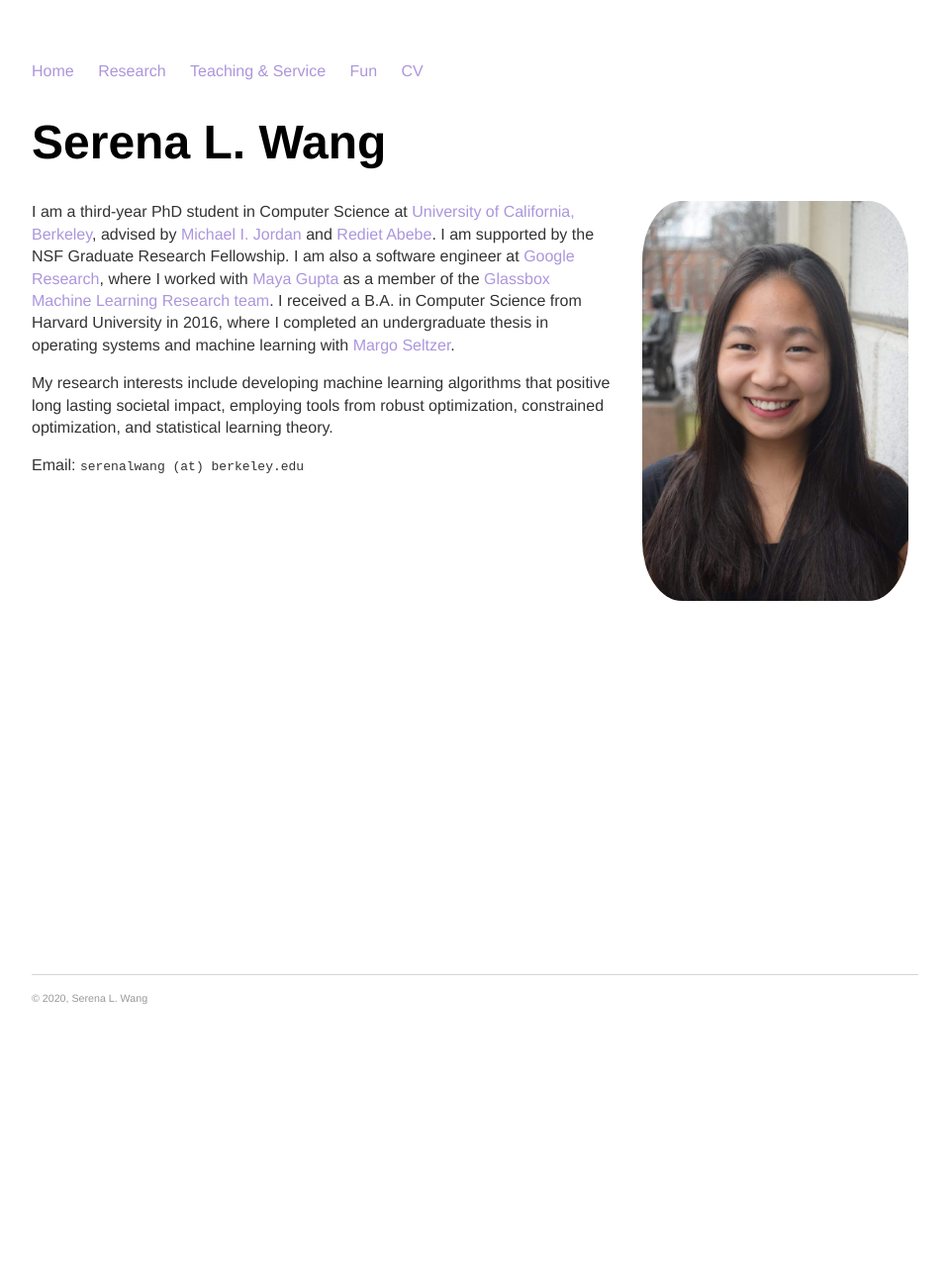
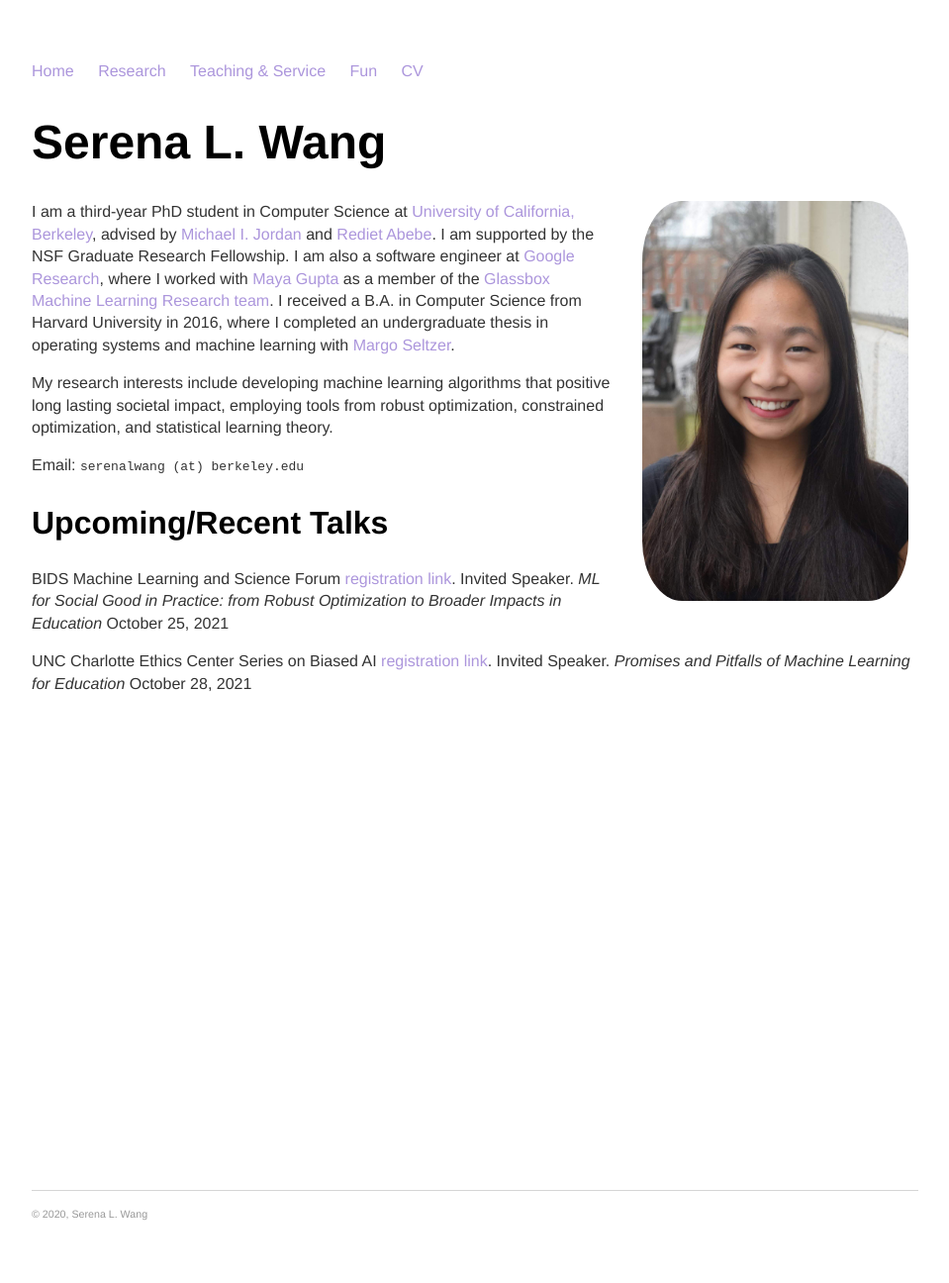
Before and after one commit to serenalwang/serenalwang.github.io, a Jekyll site: the page built from index.md, in a window 1280 px wide. Shown: the whole page at 99% size, without its empty margins (160-1119 px from the left). Built offline with Jekyll 4.4.1, drawn with Linux system fonts in a browser that asks for light colours; before the commit the page ends 1078 px from its top, so only the background shows below that.

Commit message:
added upcoming talks.

```diff
--- a/index.md
+++ b/index.md
@@ -13,3 +13,13 @@ I am a third-year PhD student in Computer Science at [University of California,
 My research interests include developing machine learning algorithms that positive long lasting societal impact, employing tools from robust optimization, constrained optimization, and statistical learning theory.
 
 Email: `serenalwang (at) berkeley.edu`
+
+## Upcoming/Recent Talks
+
+BIDS Machine Learning and Science Forum [registration link](https://bids.berkeley.edu/events/machine-learning-and-science-forum-2021-1025). Invited Speaker.
+*ML for Social Good in Practice: from Robust Optimization to Broader Impacts in Education*
+October 25, 2021
+
+UNC Charlotte Ethics Center Series on Biased AI [registration link](https://ethics.charlotte.edu/news-events/serena-wang-promises-and-pitfalls-machine-learning-education). Invited Speaker.
+*Promises and Pitfalls of Machine Learning for Education*
+October 28, 2021
```
